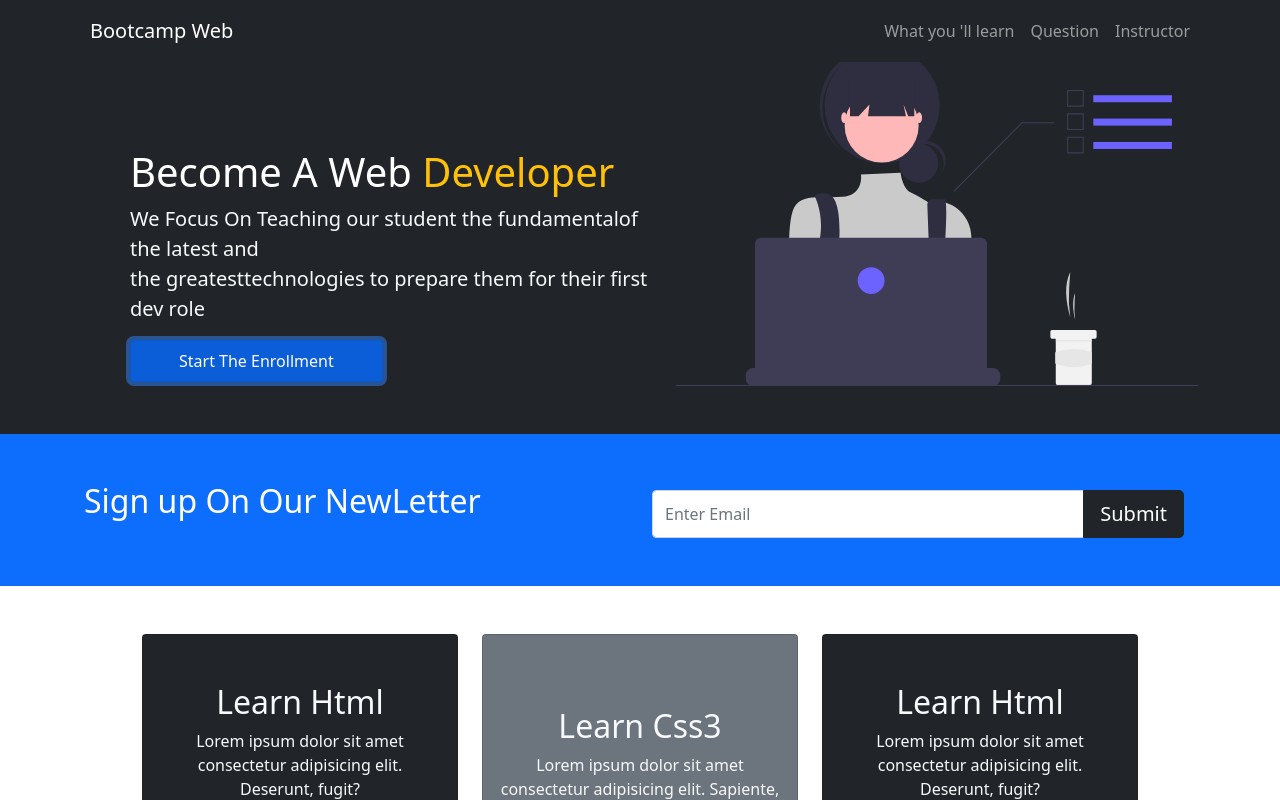
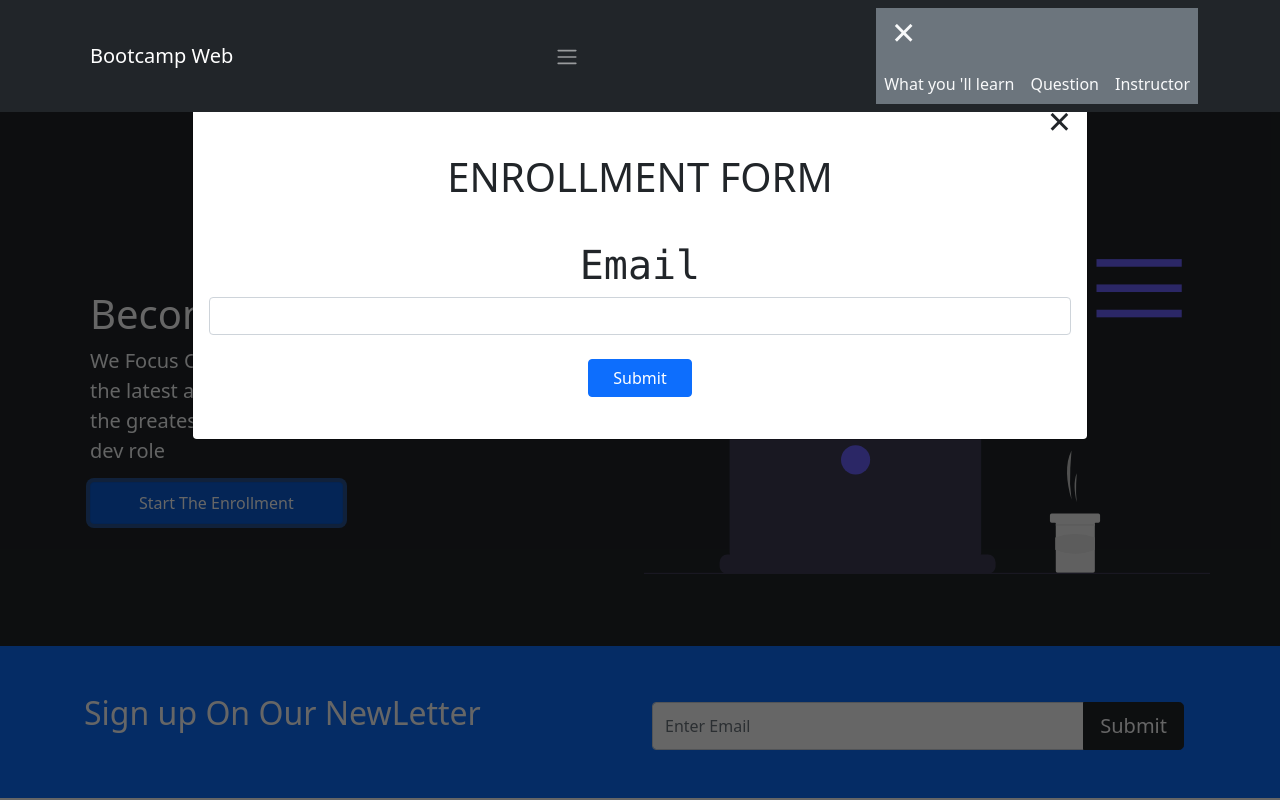
Before and after one commit to Michealokosun/bootstrap-project, a plain HTML site: page index.html in a window 1280 px wide. Both pictures are taken after a click on the button "Start The Enrollment". Shown: the top 800 px of the page. Drawn offline with nearby package versions, Linux system fonts and the light colour scheme.

Commit message:
added new file

```diff
--- /dev/null
+++ b/app.js
@@ -0,0 +1,29 @@
+const btn1 = document.querySelector('#btn1'),
+    close = document.querySelector('#close'),
+    modal = document.querySelector('#modal'),
+    submit = document.querySelector('#submit'),
+    nav = document.querySelector('#navmenu'),
+    open = document.querySelector('#openbtn')
+
+
+
+btn1.addEventListener('click', function(e) {
+    e.preventDefault()
+    modal.style.display = 'block'
+
+})
+close.addEventListener('click', closeModal)
+submit.addEventListener('click', closeModal)
+
+
+function closeModal(e) {
+    e.preventDefault()
+    modal.style.display = 'none'
+
+}
+
+
+open.addEventListener('click', function() {
+    // nav.classList.toggle('open')
+
+})
--- a/index.html
+++ b/index.html
@@ -14,26 +14,29 @@
 
 <body>
 
-    <nav class="navbar navbar-expand-lg navbar-dark bg-dark fixed-top">
+    <nav class="navbar position-relative navbar-expand-lg navbar-dark bg-dark fixed-top ">
         <div class="container">
-            <div class="logo p-2">
+            <div class="logo p-2 ">
                 <a href="#" class="navbar-brand">Bootcamp Web</a>
             </div>
 
-            <button type="button" class="btn d-lg-none" data-bs-toggle="collapse" data-bs-target="#navmenu">
+            <button type="button" class="btn " id="openbtn">
                 <span class="navbar-toggler-icon"></span>
             </button>
 
-            <div class="nav-content collapse navbar-collapse " id="navmenu">
+            <div class="nav-content open bg-secondary" id="navmenu">
+                <div class="close1">
+                    <h1 class="ps-3 text-light">&times;</h1>
+                </div>
                 <ul class="navbar-nav ms-auto">
                     <li class="nav-item">
-                        <a href="#learn" class="nav-link">What you 'll learn</a>
+                        <a href="#learn" class="nav-link text-light">What you 'll learn</a>
                     </li>
                     <li class="nav-item">
-                        <a href="#ques" class="nav-link">Question</a>
+                        <a href="#ques" class="nav-link text-light">Question</a>
                     </li>
                     <li class="nav-item">
-                        <a href="#instru" class="nav-link">Instructor</a>
+                        <a href="#instru" class="nav-link text-light">Instructor</a>
                     </li>
                 </ul>
             </div>
@@ -46,21 +49,40 @@
 
     <!-- section-2 -->
 
-    <section class="section-2 bg-dark p-5 ">
+    <section class="section-2 bg-dark p-3 p-md-5 ">
         <div class="container">
-            <div class="sec-item row pb-0 pt-0 ps-5 d-flex justify-content-start align-items-center">
-                <div class="sec-con pt-5 mt-5 col-md-6 col-sm-12 text-align-centre">
+            <div class="sec-item mt-5 row pb-4 pt-0 ps-2 d-flex justify-content-start align-items-center">
+                <div class="sec-con pt-2 mt-4 col-md-6 col-sm-12 text-align-centre">
                     <h1 class="text-white">Become A Web <span class="text-warning">Developer</span></h1>
-                    <p class="text-light lead">We Focus On Teaching our student the fundamentalof the latest and<br> the greatesttechnologies to prepare them for their first dev role</p>
-                    <button class="btn btn-primary px-5 py-2 ">Start The Enrollment</button>
+                    <p class="lead text-light lead">We Focus On Teaching our student the fundamentalof the latest and<br> the greatesttechnologies to prepare them for their first dev role</p>
+
+                    <button type="btn" id="btn1" class="btn btn-primary px-5 py-2 ">Start The Enrollment</button>
+
+
                 </div>
-                <div class="con-img img-wrap col-md-6 col-sm-12 ">
-                    <img class="img-fluid w-90 " src="images/undraw_dev_focus_re_6iwt.svg" alt="">
+                <div class="con-img img-wrap col-md-6 col-sm-12 p-0">
+                    <img class="img-fluid w-90 img1" src="images/undraw_dev_focus_re_6iwt.svg" alt="">
                 </div>
 
             </div>
 
 
+
+
+        </div>
+        <div id="modal" class="modal2">
+            <div class="modal-content d-flex">
+                <div class="header text-center p-3">
+                    <h1 id="close" class="text-end">&times;</h1>
+                    <h1>ENROLLMENT FORM</h1>
+                </div>
+                <form action="" class=" d-flex flex-column justify-content-center align-items-center p-3">
+                    <label class="font-monospace  h1" for="user">Email</label>
+                    <input class="form-control" type="email" name="email" id="email"><br>
+                    <input class="btn btn-primary  px-md-4" type="submit" name="submit" id="submit"><br>
+
+                </form>
+            </div>
         </div>
     </section>
 
@@ -74,7 +96,7 @@
             <div class="col-md-6 col-sm-12 col-12 pt-2">
                 <div class="input-group news-input pe-5">
                     <input type="text" class="form-control" placeholder="Enter Email" />
-                    <button class="btn btn-dark btn-lg" type="button">Submit</button>
+                    <button id="btn" class="btn btn-dark btn-lg" type="button">Submit</button>
                 </div>
             </div>
         </div>
@@ -162,12 +184,11 @@
     </section>
 
 
-    <marquee behavior="none" direction="left">askdhKDLkjwdgWKDH</marquee>
-    <marquee behavior="none" direction="right">askdhKDLkjwdgWKDH</marquee>
 
 
 
 
+    <script src="./app.js"></script>
     <script src="https://cdn.jsdelivr.net/npm/bootstrap@5.0.2/dist/js/bootstrap.bundle.min.js" integrity="sha384-MrcW6ZMFYlzcLA8Nl+NtUVF0sA7MsXsP1UyJoMp4YLEuNSfAP+JcXn/tWtIaxVXM" crossorigin="anonymous"></script>
 
 </body>
--- a/style.css
+++ b/style.css
@@ -1,7 +1,66 @@
-.w-60 {}
+.modal2 {
+    position: fixed;
+    top: 5%;
+    padding-top: 30px;
+    left: 0;
+    width: 100%;
+    /* min-width: 600px; */
+    height: 100vh;
+    background-color: rgba(0, 0, 0, 0.6);
+    z-index: 100;
+    display: none;
+    transition: all 0.9s;
+    animation: slide 0.9s;
+}
 
-@media only screen and (max-width:460px) {
+#close {
+    cursor: pointer;
+}
+
+@keyframes slide {
+    0% {
+        opacity: 0;
+    }
+    100% {
+        opacity: 1;
+    }
+}
+
+.modal-content {
+    height: 45vh;
+    width: 70vw;
+    margin: 10px auto;
+}
+
+@media only screen and (max-width:768px) {
     .email {
         width: 100%;
     }
+    .img1 {
+        display: none;
+    }
+    #navmenu {
+        position: absolute;
+        top: 0;
+        right: 0;
+        text-align: center;
+        height: 100vh;
+        width: 30vw;
+        display: flex;
+        justify-content: center;
+        transform: translateX(300px);
+        /* transform: translateX(250px); */
+        /* align-items: center; */
+        /* display: none; */
+    }
+    #navmenu ul {
+        margin: 30px auto;
+    }
+    #navmenu ul li {
+        padding: 20px 0;
+        text-align: center;
+    }
+    .open {
+        transform: translateX(-500px);
+    }
 }
```
